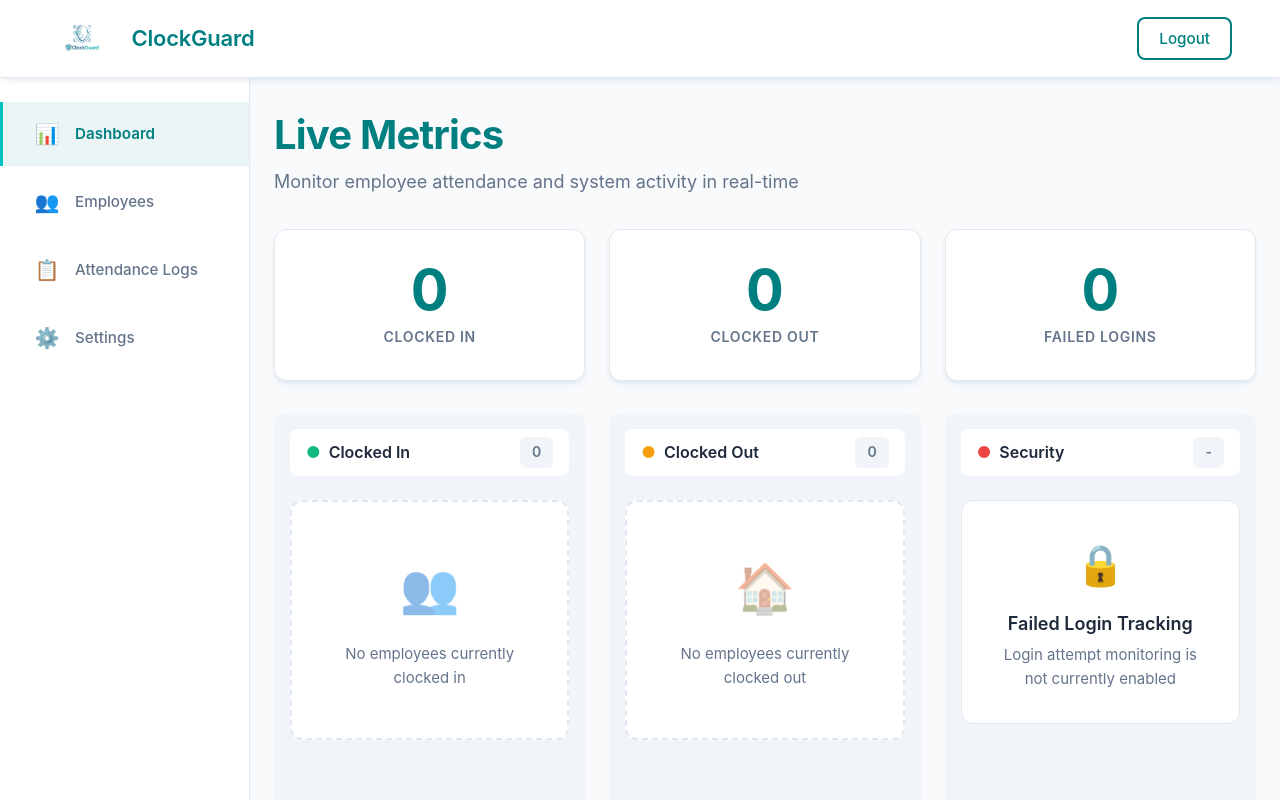
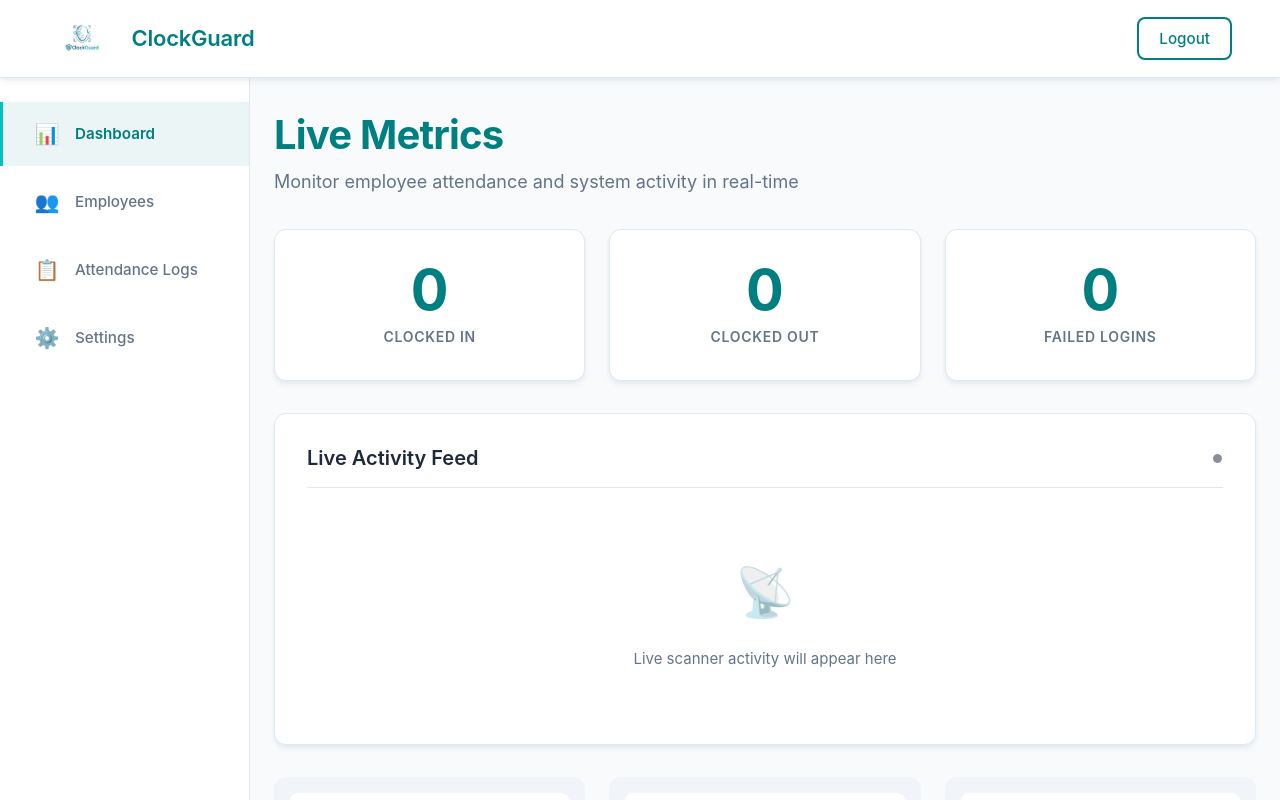
Before and after one commit to persaucee/ClockGuard, a React app in the folder frontend/: page /dashboard in a window 1280 px wide. Shown: the top 800 px of the page. Built offline with nearby package versions, Linux system fonts and the light colour scheme; no server answers; the HTML template or start-up script is replaced by a standard one.

Commit message:
Frontend - Integrate WebSockets to simulate Live Activity Feed

```diff
--- a/frontend/src/pages/DashboardPage.css
+++ b/frontend/src/pages/DashboardPage.css
@@ -85,6 +85,72 @@
   text-transform: uppercase;
   letter-spacing: 0.05em;
   font-weight: 600;
+}
+
+.live-activity-feed {
+  background-color: var(--color-surface);
+  border-radius: var(--radius-lg);
+  padding: var(--spacing-xl);
+  margin-bottom: var(--spacing-xl);
+  box-shadow: var(--shadow-md);
+  border: 1px solid var(--color-border);
+}
+
+.activity-feed-header {
+  display: flex;
+  align-items: center;
+  gap: var(--spacing-sm);
+  margin-bottom: var(--spacing-lg);
+  padding-bottom: var(--spacing-md);
+  border-bottom: 1px solid var(--color-border);
+}
+
+.activity-feed-title {
+  flex: 1;
+  font-size: 1.25rem;
+  font-weight: 600;
+  color: var(--color-text);
+  margin: 0;
+}
+
+.activity-status-indicator {
+  font-size: 0.75rem;
+  color: #6b7280;
+  line-height: 1;
+  animation: pulse 2s ease-in-out infinite;
+}
+
+@keyframes pulse {
+  0%, 100% {
+    opacity: 1;
+  }
+  50% {
+    opacity: 0.4;
+  }
+}
+
+.activity-feed-content {
+  min-height: 200px;
+  display: flex;
+  align-items: center;
+  justify-content: center;
+}
+
+.activity-empty-state {
+  text-align: center;
+  padding: var(--spacing-xl);
+}
+
+.activity-empty-icon {
+  font-size: 3rem;
+  margin-bottom: var(--spacing-md);
+  opacity: 0.5;
+}
+
+.activity-empty-text {
+  color: var(--color-text-secondary);
+  font-size: 0.9375rem;
+  margin: 0;
 }
 
 .kanban-board {
@@ -240,6 +306,14 @@
     font-size: 2.5rem;
   }
 
+  .live-activity-feed {
+    padding: var(--spacing-lg);
+  }
+
+  .activity-feed-content {
+    min-height: 150px;
+  }
+
   .kanban-column {
     padding: var(--spacing-sm);
   }
@@ -271,6 +345,22 @@
     font-size: 0.8125rem;
   }
 
+  .live-activity-feed {
+    padding: var(--spacing-md);
+  }
+
+  .activity-feed-title {
+    font-size: 1.125rem;
+  }
+
+  .activity-empty-icon {
+    font-size: 2rem;
+  }
+
+  .activity-empty-text {
+    font-size: 0.875rem;
+  }
+
   .empty-icon,
   .info-icon {
     font-size: 2rem;
--- a/frontend/src/pages/DashboardPage.jsx
+++ b/frontend/src/pages/DashboardPage.jsx
@@ -30,6 +30,19 @@ function DashboardPage() {
               <div className="stat-card">
                 <div className="stat-value">0</div>
                 <div className="stat-label">Failed Logins</div>
+              </div>
+            </div>
+
+            <div className="live-activity-feed">
+              <div className="activity-feed-header">
+                <h2 className="activity-feed-title">Live Activity Feed</h2>
+                <span className="activity-status-indicator">●</span>
+              </div>
+              <div className="activity-feed-content">
+                <div className="activity-empty-state">
+                  <div className="activity-empty-icon">📡</div>
+                  <p className="activity-empty-text">Live scanner activity will appear here</p>
+                </div>
               </div>
             </div>
 
```
